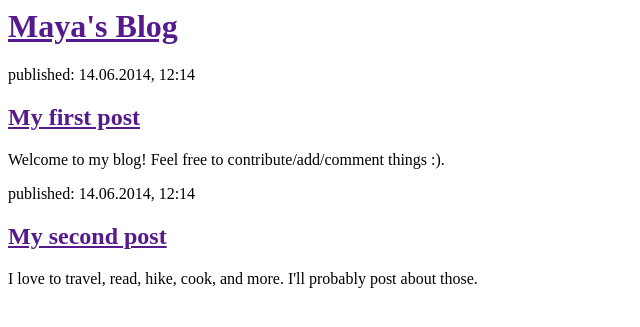
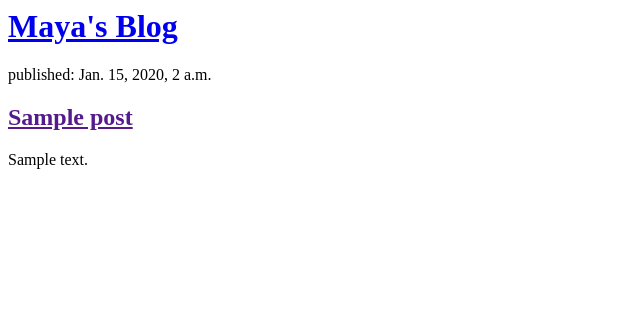
Before and after one commit to mayazarre/my-first-blog, a Django app: template blog/templates/blog/post_list.html in a window 1280 px wide. Shown: the top 327 px of the page, without its empty margins (0-640 px from the left). Run offline with Django 3.2, Linux system fonts and the light colour scheme; the template is opened without the code that fills it: values that come from a table or form of the project are taken from there, others are empty; tables that the repository leaves empty hold one stand-in row (values such as "Sample post").

Commit message:
Modified templates to display posts

```diff
--- a/blog/templates/blog/post_list.html
+++ b/blog/templates/blog/post_list.html
@@ -3,20 +3,16 @@
         <title>Maya's Blog</title>
     </head>
     <body>
-        <div>
-            <h1><a href="">Maya's Blog</a></h1>
-        </div>
+      <div>
+        <h1><a href="/">Maya's Blog</a></h1>
+      </div>
 
-        <div>
-            <p>published: 14.06.2014, 12:14</p>
-            <h2><a href="">My first post</a></h2>
-            <p>Welcome to my blog! Feel free to contribute/add/comment things :).</p>
-        </div>
-
-        <div>
-            <p>published: 14.06.2014, 12:14</p>
-            <h2><a href="">My second post</a></h2>
-            <p>I love to travel, read, hike, cook, and more. I'll probably post about those.</p>
-        </div>
+{% for post in posts %}
+  <div>
+      <p>published: {{ post.published_date }}</p>
+      <h2><a href="">{{ post.title }}</a></h1>
+      <p>{{ post.text|linebreaksbr }}</p>
+  </div>
+{% endfor %}
     </body>
 </html>
--- a/blog/views.py
+++ b/blog/views.py
@@ -1,6 +1,9 @@
 from django.shortcuts import render
+from django.utils import timezone
+from .models import Post
 
 # Create your views heredef post_list(request):
 
 def post_list(request):
-    return render(request, 'blog/post_list.html', {})
+    posts = Post.objects.filter(published_date__lte=timezone.now()).order_by('published_date')
+    return render(request, 'blog/post_list.html', {'posts': posts})
```
